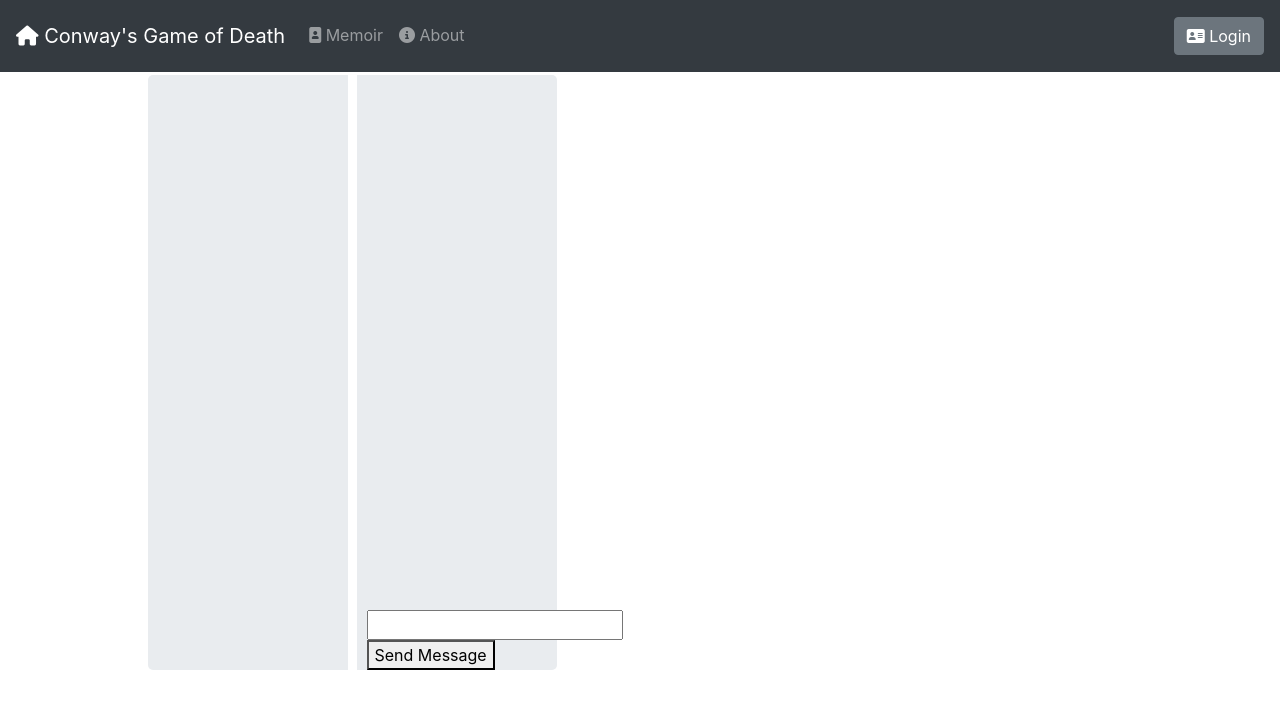
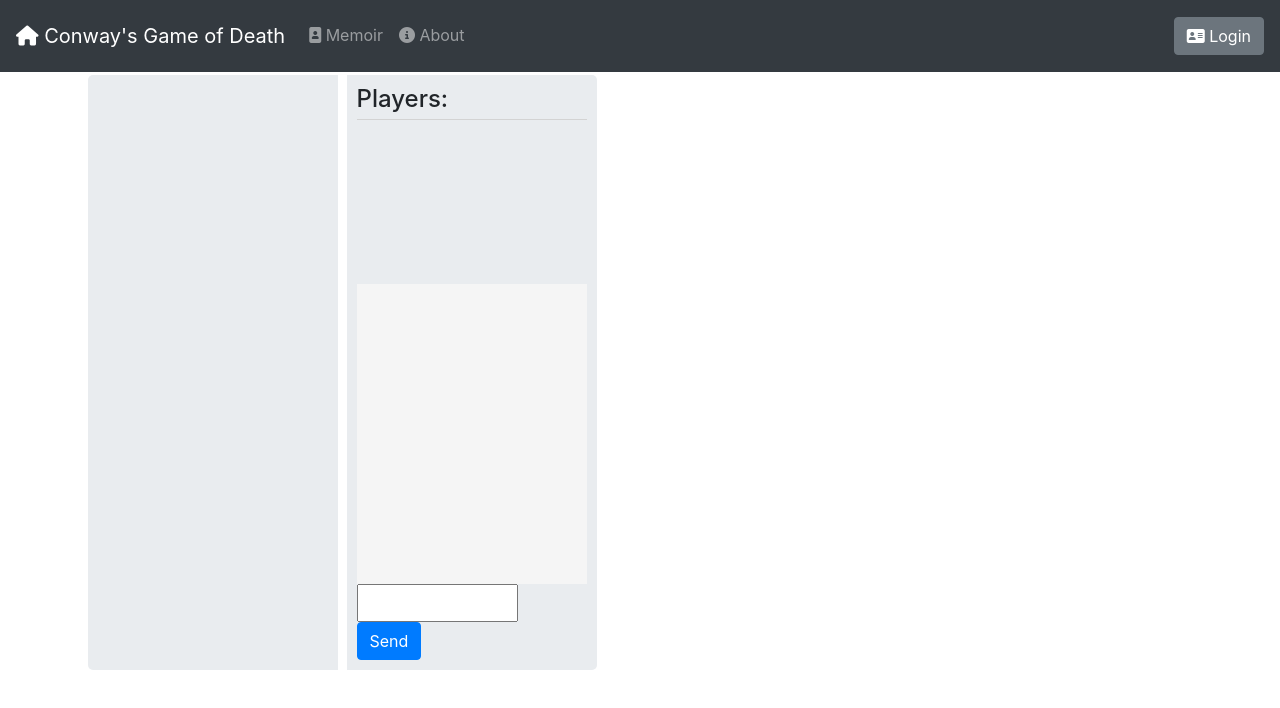
Before and after one commit to davds/CS375-Project, a website: page public_html/game.html in a window 1280 px wide. Drawn offline with nearby package versions, Linux system fonts and the light colour scheme; no server answers.

Commit message:
- more styling

```diff
--- a/public_html/game.html
+++ b/public_html/game.html
@@ -47,20 +47,20 @@
       background-color: black;
     }
 
-    .game-header {
+    .left-side {
       border-radius: 5px 0 0 5px;
       background-color: #e9ecef;
       display: inline-block;
       height: inherit;
       padding: 10px;
-      width: 200px;
+      width: 250px;
       vertical-align: top;
     }
-    .game-header #message {
+    .left-side #message {
       display: inline-block;
       width: 50%;
     }
-    .game-header #times {
+    .left-side #times {
       display: inline-block;
     }
 
@@ -68,22 +68,30 @@
       border: 5px solid transparent;
       height: 595px;
       margin: auto;
-      width: 995px;
+      width: 1115px;
     }
 
     #chat {
-      bottom: 0px;
+      bottom: 10px;
       position: absolute;
+      width: calc(100% - 20px);
     }
 
     #messages {
+      background-color: whitesmoke;
       height: 300px;
       overflow-y: scroll;
     }
-    #displaying-message {
-      display: flex;
-      flex-direction: column-reverse;
-      }
+    .message {
+      overflow-wrap: anywhere;
+    }
+    #myMessage {
+      height: 38px;
+      width: 70%;
+    }
+    #sendMessage {
+      vertical-align: top;
+    }
     .right-side {
       border-radius: 0 5px 5px 0;
       background-color: #e9ecef;
@@ -91,8 +99,12 @@
       height: inherit;
       padding: 10px;
       position: relative;
-      width: 200px;
+      width: 250px;
       vertical-align: top;
+    }
+    .players-header {
+      padding-bottom: 5px;
+      border-bottom: 1px solid lightgrey
     }
     .player-icon {
       border: 1px solid black;
@@ -208,7 +220,7 @@
 <body>
   <div id="header"></div>
   <div class="content">
-    <div class="game-header">
+    <div class="left-side">
       <div id="message"></div>
       <div id="times">
         <div id="phase">
@@ -238,6 +250,7 @@
       </table>
     </div>
     <div class="right-side">
+      <h4 class="players-header">Players:</h4>
       <div id="players"></div>
       <div id="chat">
         <div id="messages">
@@ -245,7 +258,7 @@
         </div>
         <form onsubmit="return false;">
           <input id="myMessage">
-          <button type="submit" id="sendMessage">Send Message</button>
+          <button class="btn btn-primary" type="submit" id="sendMessage">Send</button>
         </form>
       </div>
     </div>
--- a/public_html/game.js
+++ b/public_html/game.js
@@ -563,6 +563,7 @@ function gameOver() {
 function addMessage(id, message, style, joining) {
     let display = document.getElementById("displayingMessage");
     let div = document.createElement('div');
+    div.classList.add("message");
     div.innerHTML =`<span style="font-weight: bold; ${style}">${id}</span>`;
     div.innerHTML += joining ? " " : ": ";
     div.innerHTML += message;
```
